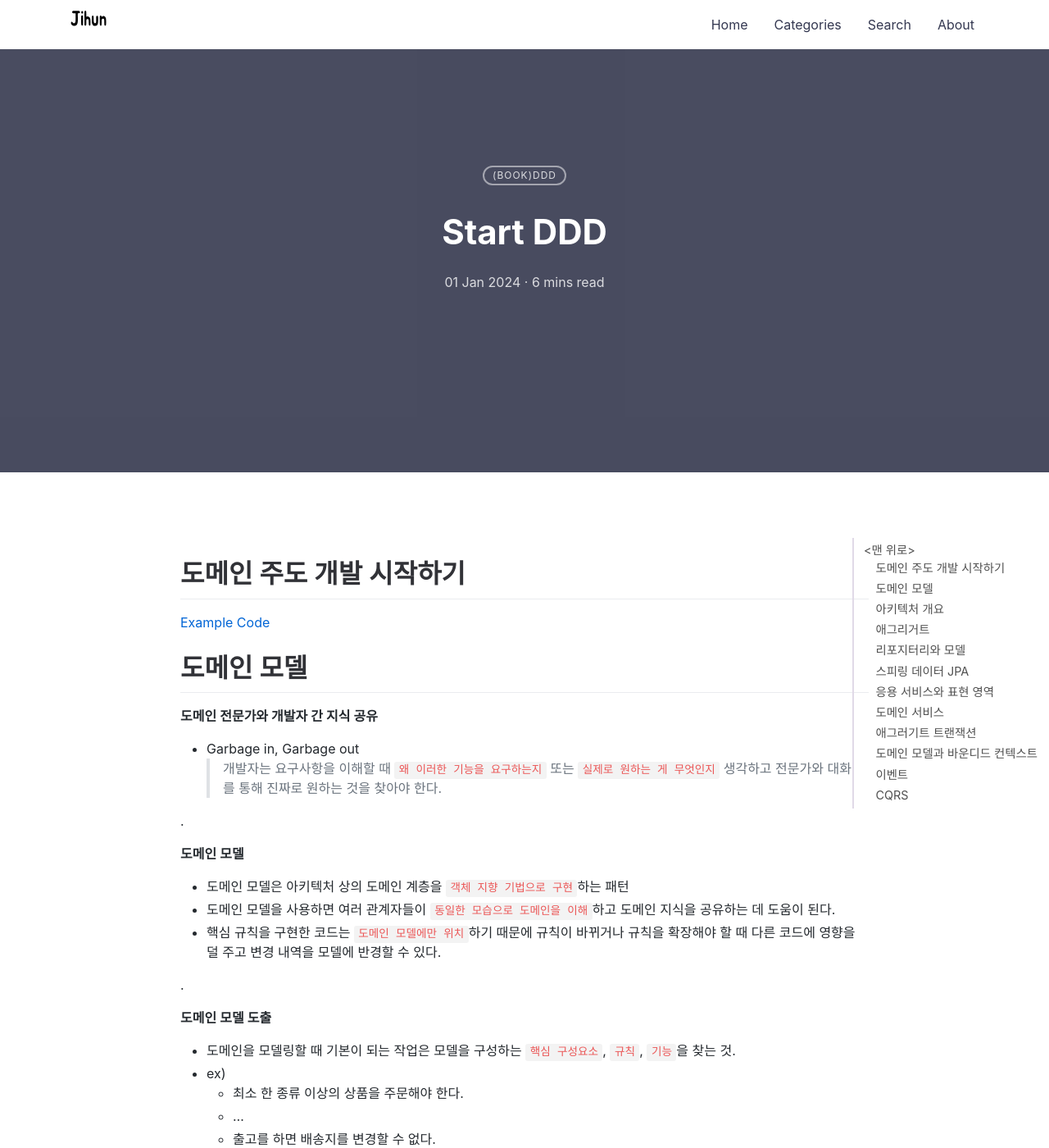
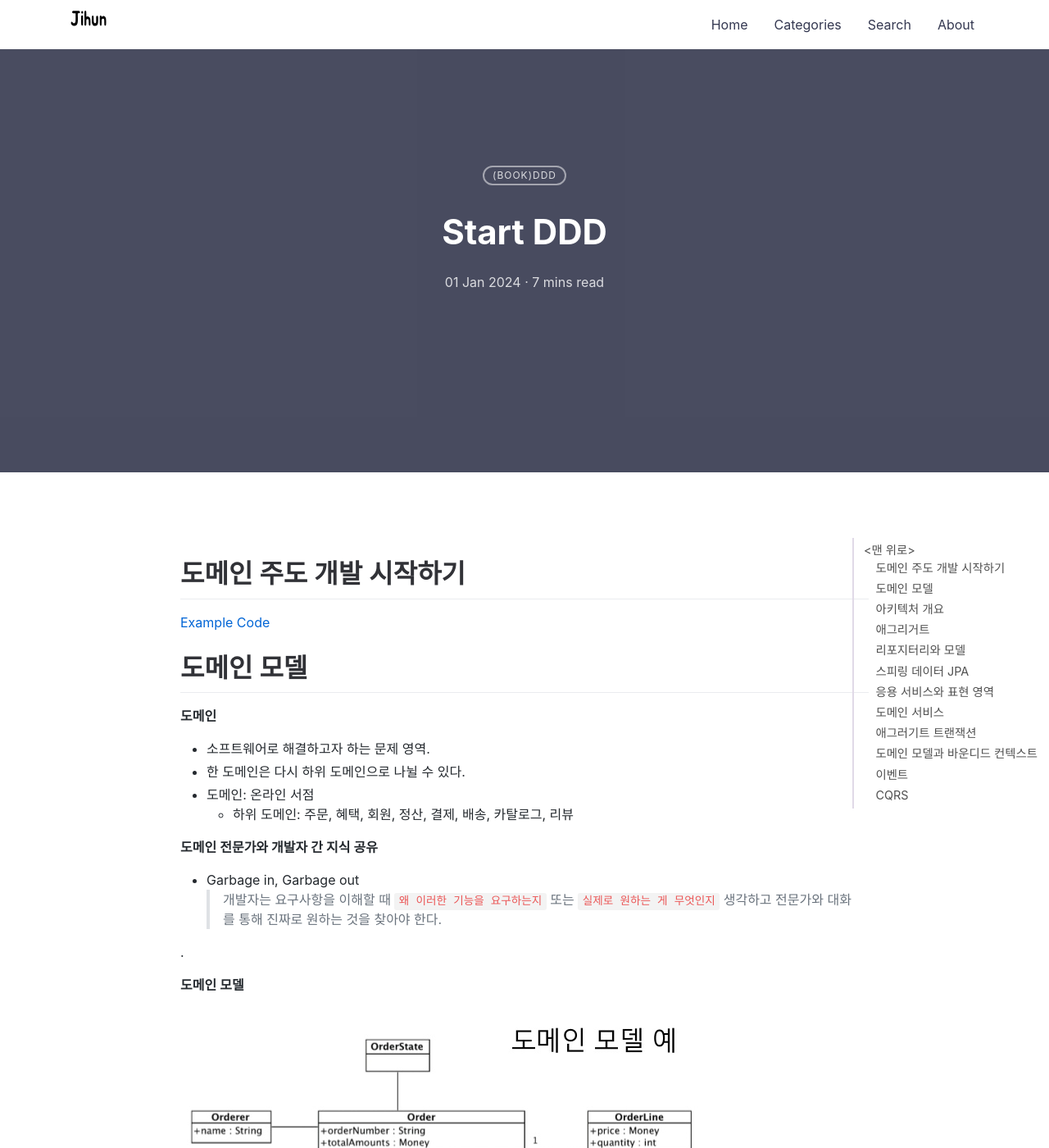
Before and after one commit to jihunparkme/jihunparkme.github.io, a Jekyll site: the page built from _posts/2024-01-01-start-DDD.md, in a window 1280 px wide and 1400 px high. Shown: the whole window at 82% size. Built offline with Jekyll 4.4.1, drawn with Linux system fonts in a browser that asks for light colours; nearby versions of some CDN libraries; comment, search, counter and statistics services are not loaded.

Commit message:
[DDD start] domain

```diff
--- a/_posts/2024-01-01-start-DDD.md
+++ b/_posts/2024-01-01-start-DDD.md
@@ -12,6 +12,13 @@ featured-img: start-ddd
 
 # 도메인 모델
 
+**도메인**
+
+- 소프트웨어로 해결하고자 하는 문제 영역.
+- 한 도메인은 다시 하위 도메인으로 나뉠 수 있다.
+- 도메인: 온라인 서점
+  - 하위 도메인: 주문, 혜택, 회원, 정산, 결제, 배송, 카탈로그, 리뷰
+
 **도메인 전문가와 개발자 간 지식 공유**
 
 - Garbage in, Garbage out
@@ -20,6 +27,8 @@ featured-img: start-ddd
 .
 
 **도메인 모델**
+
+![Result](https://github.com/jihunparkme/jihunparkme.github.io/blob/master/post_img/ddd-start/domain-model.jpg?raw=true 'Result')
 
 - 도메인 모델은 아키텍처 상의 도메인 계층을 `객체 지향 기법으로 구현`하는 패턴
 - 도메인 모델을 사용하면 여러 관계자들이 `동일한 모습으로 도메인을 이해`하고 도메인 지식을 공유하는 데 도움이 된다.
```
